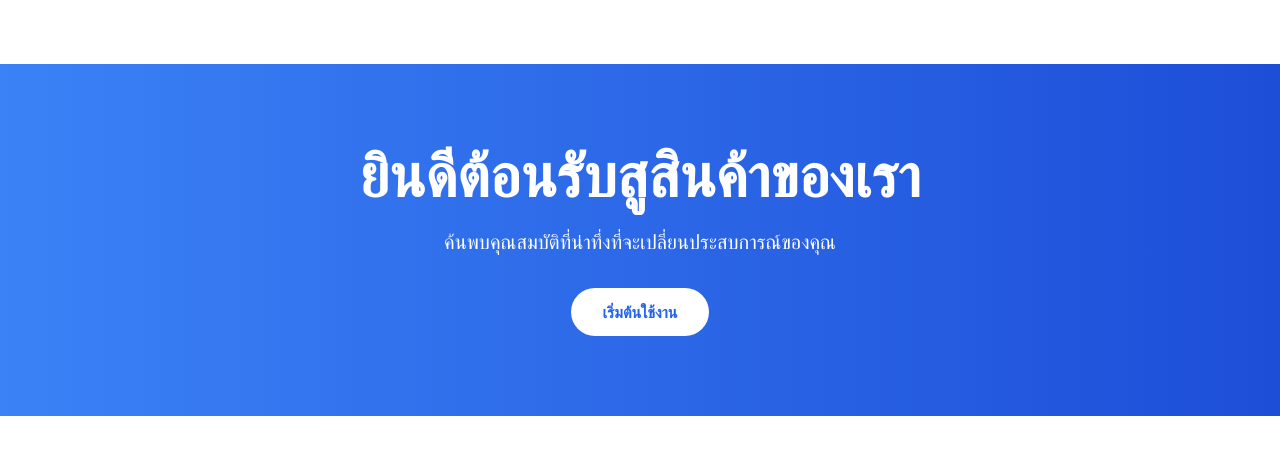
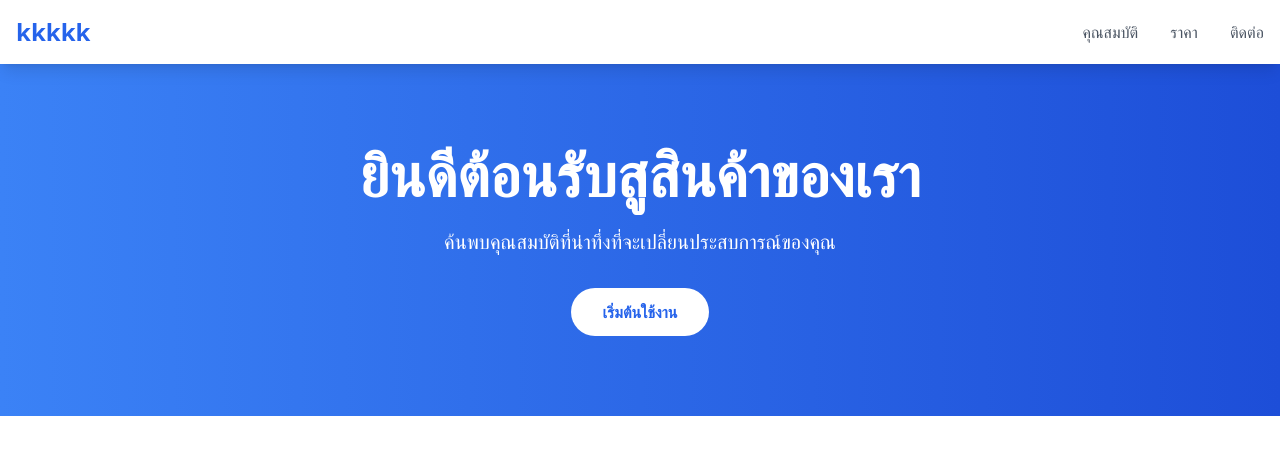
Before and after one commit to Nattakit-2547/-product-landing-page, a plain HTML site: page index.html in a window 1280 px wide. Drawn offline with nearby package versions, Linux system fonts and the light colour scheme.

Commit message:
เพิ่มเมนูนำทางแบบ Responsive

```diff
--- a/index.html
+++ b/index.html
@@ -8,7 +8,20 @@
 </head>
 <body>
     <header>
-        <!-- สวนเมนูนําทาง ่ -->
+        <header class="bg-white shadow-lg fixed w-full top-0">
+            <nav class="container mx-auto px-4 py-4">
+                <div class="flex justify-between items-center">
+                    <div class="text-2xl font-bold text-blue-600">
+                        kkkkk
+                    </div>
+                    <div class="hidden md:flex space-x-8">
+                        <a href="#features" class="text-gray-600 hover:text-blue-600">คุณสมบัติ</a>
+                        <a href="#pricing" class="text-gray-600 hover:text-blue-600">ราคา</a>
+                        <a href="#contact" class="text-gray-600 hover:text-blue-600">ติดต่อ</a>
+                    </div>
+                </div>
+            </nav>
+        </header>
     </header>
 
     <main>
```
